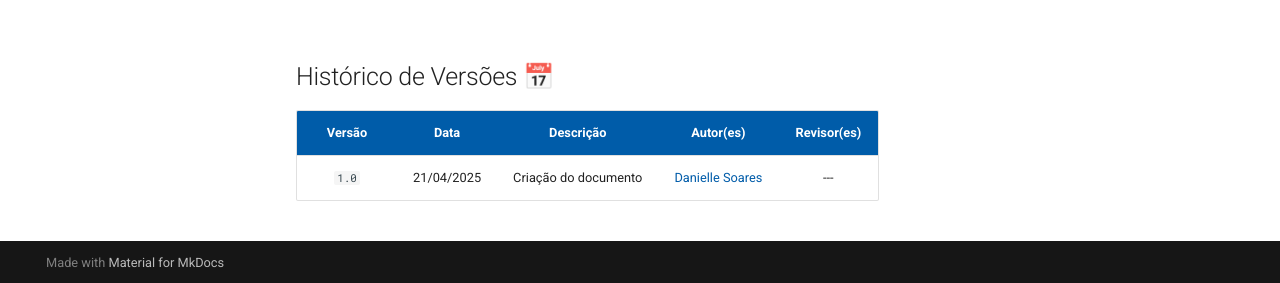
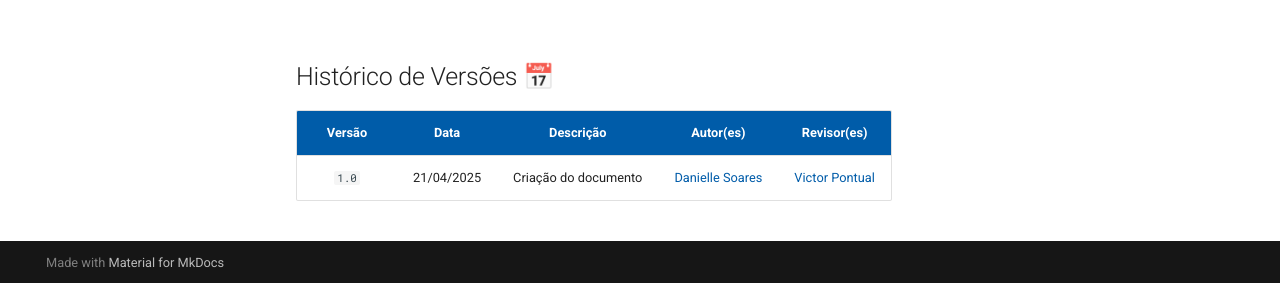
Before and after one commit to eduardodpms/REQ-FGTS, an MkDocs documentation site: the page built from docs/Inspecao/grupo/Entrega-2.md, in a window 1280 px wide and 900 px high, scrolled down 6411 px. Shown: the part 614-897 px from the top of the window. Built offline with MkDocs 1.6.1 and Material for MkDocs 9.7.7, drawn with Linux system fonts in a browser that asks for light colours; comment, search, counter and statistics services are not loaded.

Commit message:
Update Entrega-2.md

```diff
--- a/docs/Inspecao/grupo/Entrega-2.md
+++ b/docs/Inspecao/grupo/Entrega-2.md
@@ -82,7 +82,7 @@ Aqui está definida a inspeção da entrega 2 do nosso grupo, cujo projeto abord
 
 | Versão | Data | Descrição | Autor(es) |  Revisor(es) |
 | :-: | :-: | :-: | :-: | :-: |
-| `1.0` | 21/04/2025 | Criação do documento | [Danielle Soares](https://github.com/danielle-soaress) | --- |
+| `1.0` | 21/04/2025 | Criação do documento | [Danielle Soares](https://github.com/danielle-soaress) | [Victor Pontual](https://github.com/VictorPontual) |
 
 
 
```
